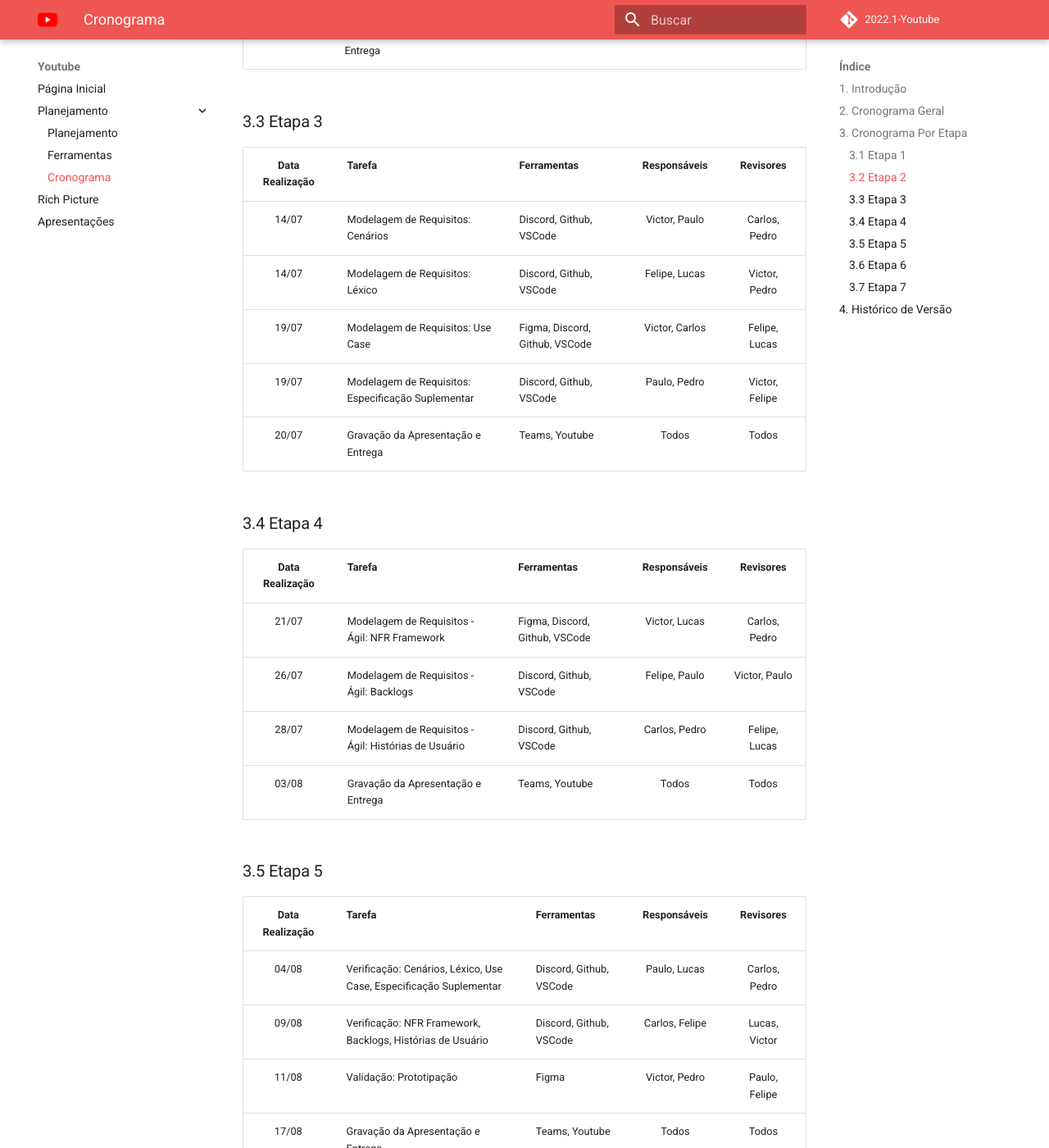
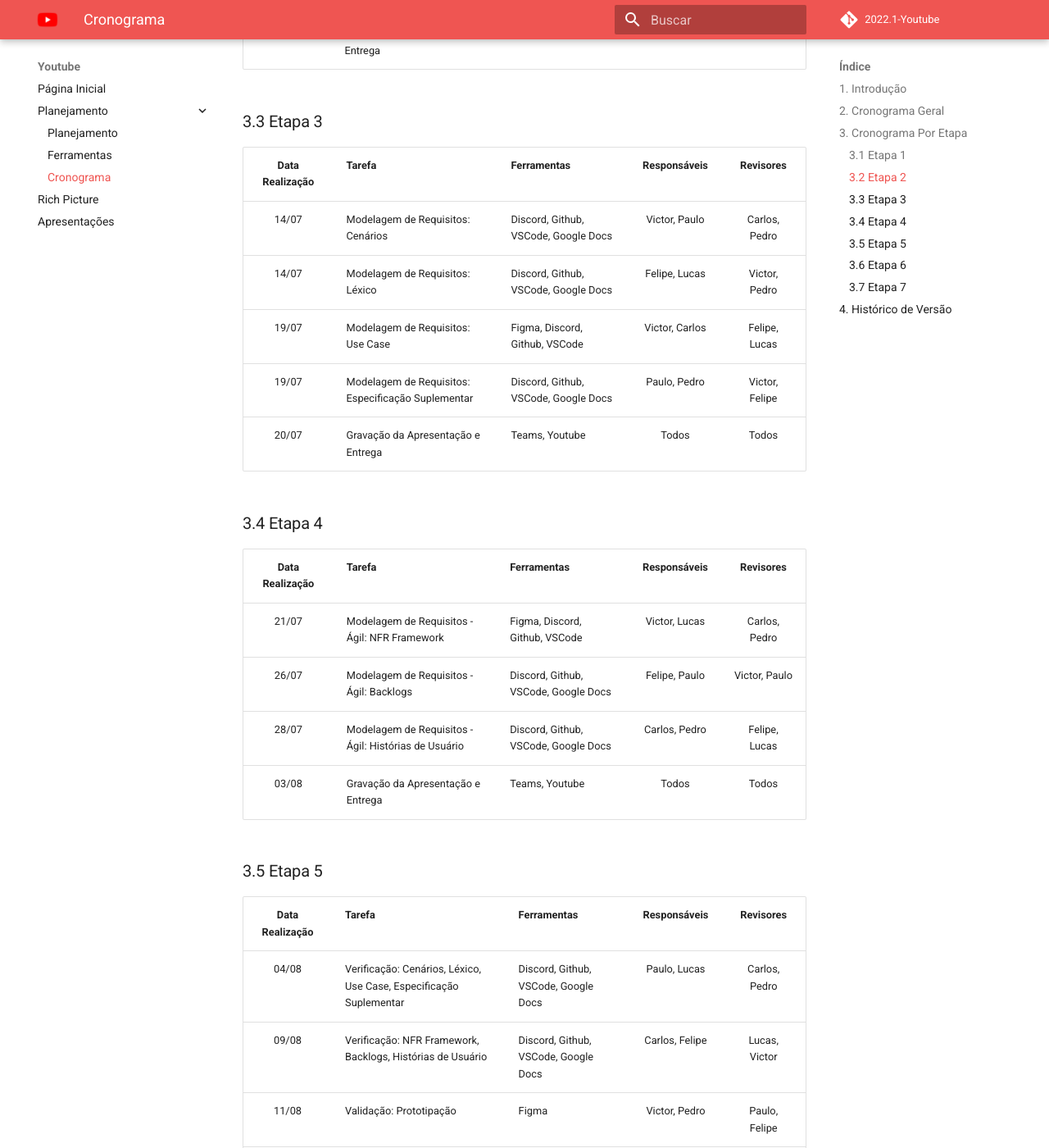
Before and after one commit to Requisitos-de-Software/2022.1-Youtube, an MkDocs documentation site: the page built from docs/planejamento/cronograma.md, in a window 1280 px wide and 1400 px high, scrolled down 2038 px. Shown: the whole window at 82% size. Built offline with MkDocs 1.6.1 and Material for MkDocs 9.7.7, drawn with Linux system fonts in a browser that asks for light colours; comment, search, counter and statistics services are not loaded; some of the changed text lies outside the part shown.

```diff
--- a/docs/planejamento/cronograma.md
+++ b/docs/planejamento/cronograma.md
@@ -31,43 +31,43 @@ A partir do plano de ensino, foi formado um cronograma com as principais ativida
 ### 3.2 Etapa 2
 | Data Realização | Tarefa | Ferramentas | Responsáveis | Revisores |
 | :---: | :-------- | :---- | :-: | :-: |
-| 30/06 | Criação das Personas | Discord | Paulo, Carlos | Felipe, Lucas |
-| 05/07 | Entedimento das técnicas de elicitação de requisitos e quais serão usadas no projeto | Discord | Lucas, Pedro | Victor, Carlos |
+| 30/06 | Criação das Personas | Discord, Google Docs | Paulo, Carlos | Felipe, Lucas |
+| 05/07 | Entedimento das técnicas de elicitação de requisitos e quais serão usadas no projeto | Discord, Google Docs | Lucas, Pedro | Victor, Carlos |
 | 05/07 | Levantamento de requisitos a partir das técnicas de elicitação escolhidas | Discord, Github, VSCode | Victor, Carlos | Lucas, Pedro |
-| 07/07 | Entendimento das técnicas de priorização de requisitos e quais serão usadas no projeto | Discord | Paulo, Felipe | Lucas, Carlos |
+| 07/07 | Entendimento das técnicas de priorização de requisitos e quais serão usadas no projeto | Discord, Google Docs | Paulo, Felipe | Lucas, Carlos |
 | 07/07 | Priorização dos requisitos levantados | Discord, Github, VSCode | Victor, Lucas | Paulo, Felipe |
 | 13/07 | Gravação da Apresentação e Entrega | Teams, Youtube | Todos | Todos |
 
 ### 3.3 Etapa 3
 | Data Realização | Tarefa | Ferramentas | Responsáveis | Revisores |
 | :---: | :-------- | :---- | :-: | :-: |
-| 14/07 | Modelagem de Requisitos: Cenários | Discord, Github, VSCode | Victor, Paulo | Carlos, Pedro |
-| 14/07 | Modelagem de Requisitos: Léxico | Discord, Github, VSCode | Felipe, Lucas | Victor, Pedro |
+| 14/07 | Modelagem de Requisitos: Cenários | Discord, Github, VSCode, Google Docs | Victor, Paulo | Carlos, Pedro |
+| 14/07 | Modelagem de Requisitos: Léxico | Discord, Github, VSCode, Google Docs | Felipe, Lucas | Victor, Pedro |
 | 19/07 | Modelagem de Requisitos: Use Case | Figma, Discord, Github, VSCode | Victor, Carlos | Felipe, Lucas |
-| 19/07 | Modelagem de Requisitos: Especificação Suplementar | Discord, Github, VSCode | Paulo, Pedro | Victor, Felipe |
+| 19/07 | Modelagem de Requisitos: Especificação Suplementar | Discord, Github, VSCode, Google Docs | Paulo, Pedro | Victor, Felipe |
 | 20/07 | Gravação da Apresentação e Entrega | Teams, Youtube | Todos | Todos |
 
 ### 3.4 Etapa 4
 | Data Realização | Tarefa | Ferramentas | Responsáveis | Revisores |
 | :---: | :-------- | :---- | :-: | :-: |
 | 21/07 | Modelagem de Requisitos - Ágil: NFR Framework | Figma, Discord, Github, VSCode | Victor, Lucas | Carlos, Pedro |
-| 26/07 | Modelagem de Requisitos - Ágil: Backlogs | Discord, Github, VSCode | Felipe, Paulo | Victor, Paulo |
-| 28/07 | Modelagem de Requisitos - Ágil: Histórias de Usuário | Discord, Github, VSCode | Carlos, Pedro | Felipe, Lucas |
+| 26/07 | Modelagem de Requisitos - Ágil: Backlogs | Discord, Github, VSCode, Google Docs | Felipe, Paulo | Victor, Paulo |
+| 28/07 | Modelagem de Requisitos - Ágil: Histórias de Usuário | Discord, Github, VSCode, Google Docs | Carlos, Pedro | Felipe, Lucas |
 | 03/08 | Gravação da Apresentação e Entrega | Teams, Youtube | Todos | Todos |
 
 ### 3.5 Etapa 5
 | Data Realização | Tarefa | Ferramentas | Responsáveis | Revisores |
 | :---: | :-------- | :---- | :-: | :-: |
-| 04/08 | Verificação: Cenários, Léxico, Use Case, Especificação Suplementar | Discord, Github, VSCode | Paulo, Lucas | Carlos, Pedro |
-| 09/08 | Verificação: NFR Framework, Backlogs, Histórias de Usuário | Discord, Github, VSCode | Carlos, Felipe | Lucas, Victor |
+| 04/08 | Verificação: Cenários, Léxico, Use Case, Especificação Suplementar | Discord, Github, VSCode, Google Docs | Paulo, Lucas | Carlos, Pedro |
+| 09/08 | Verificação: NFR Framework, Backlogs, Histórias de Usuário | Discord, Github, VSCode, Google Docs | Carlos, Felipe | Lucas, Victor |
 | 11/08 | Validação: Prototipação | Figma | Victor, Pedro | Paulo, Felipe |
 | 17/08 | Gravação da Apresentação e Entrega | Teams, Youtube | Todos | Todos |
 
 ### 3.6 Etapa 6
 | Data Realização | Tarefa | Ferramentas | Responsáveis | Revisores |
 | :---: | :-------- | :---- | :-: | :-: |
-| 18/08 | Pós-rastreabilidade: Backward-form | Discord, Github, VSCode | Paulo, Lucas | Carlos, Victor |
-| 23/08 | Pós-rastreabilidade: Forward-form | Discord, Github, VSCode | Victor, Felipe | Pedro, Paulo |
+| 18/08 | Pós-rastreabilidade: Backward-form | Discord, Github, VSCode, Google Docs | Paulo, Lucas | Carlos, Victor |
+| 23/08 | Pós-rastreabilidade: Forward-form | Discord, Github, VSCode, Google Docs | Victor, Felipe | Pedro, Paulo |
 | 24/08 | Gravação da Apresentação e Entrega | Teams, Youtube | Todos | Todos |
 
 ### 3.7 Etapa 7
```
Also changed, not shown: other parts of docs/planejamento/cronograma.md (+4 -3 lines), docs/apresentacao.md (+3 -3 lines), docs/index.md (+6 -6 lines), docs/planejamento/ferramentas.md (+6 -5 lines), docs/planejamento/planejamento.md (+11 -6 lines), docs/richpicture.md (+4 -4 lines), docs/media/logo-docs.png (added).
